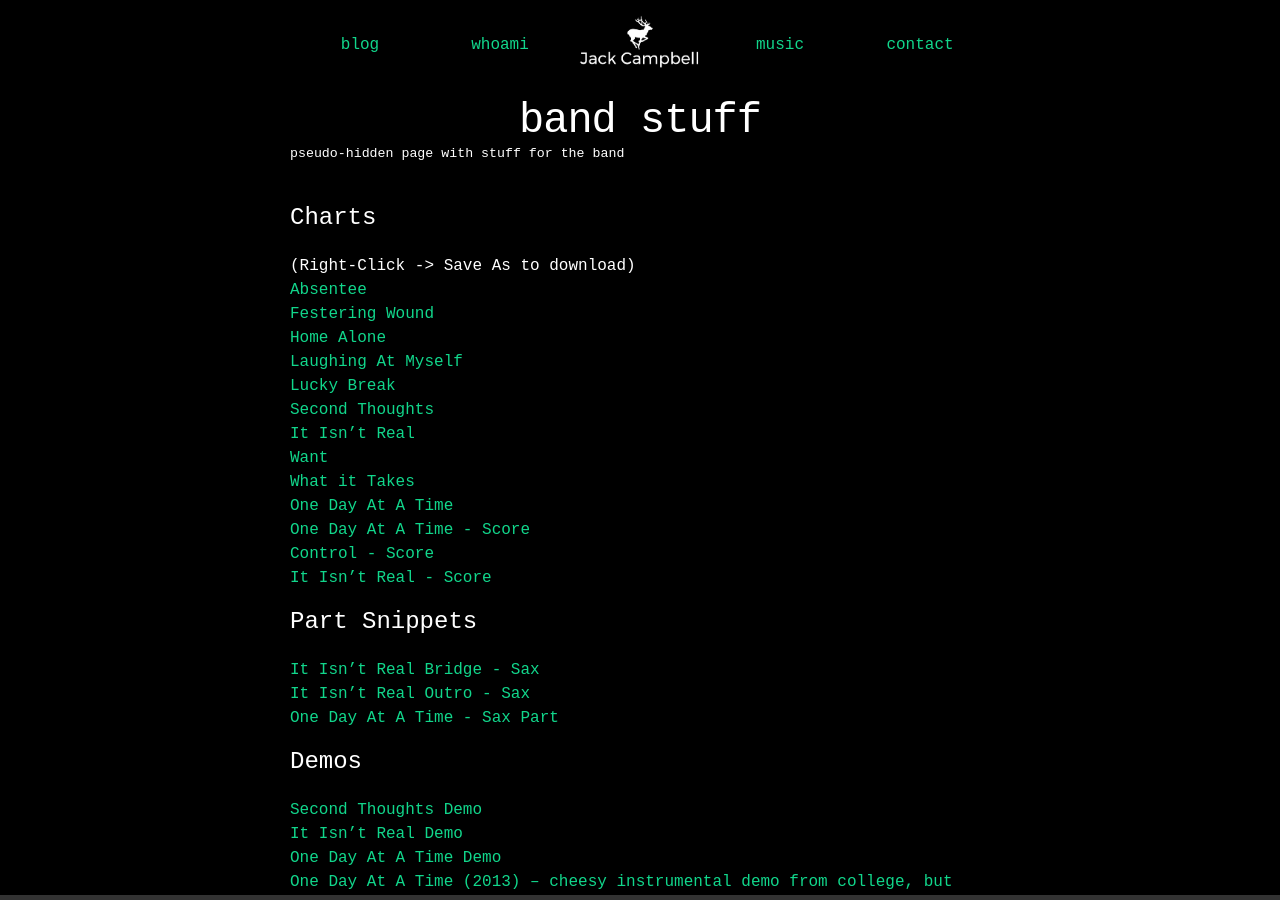
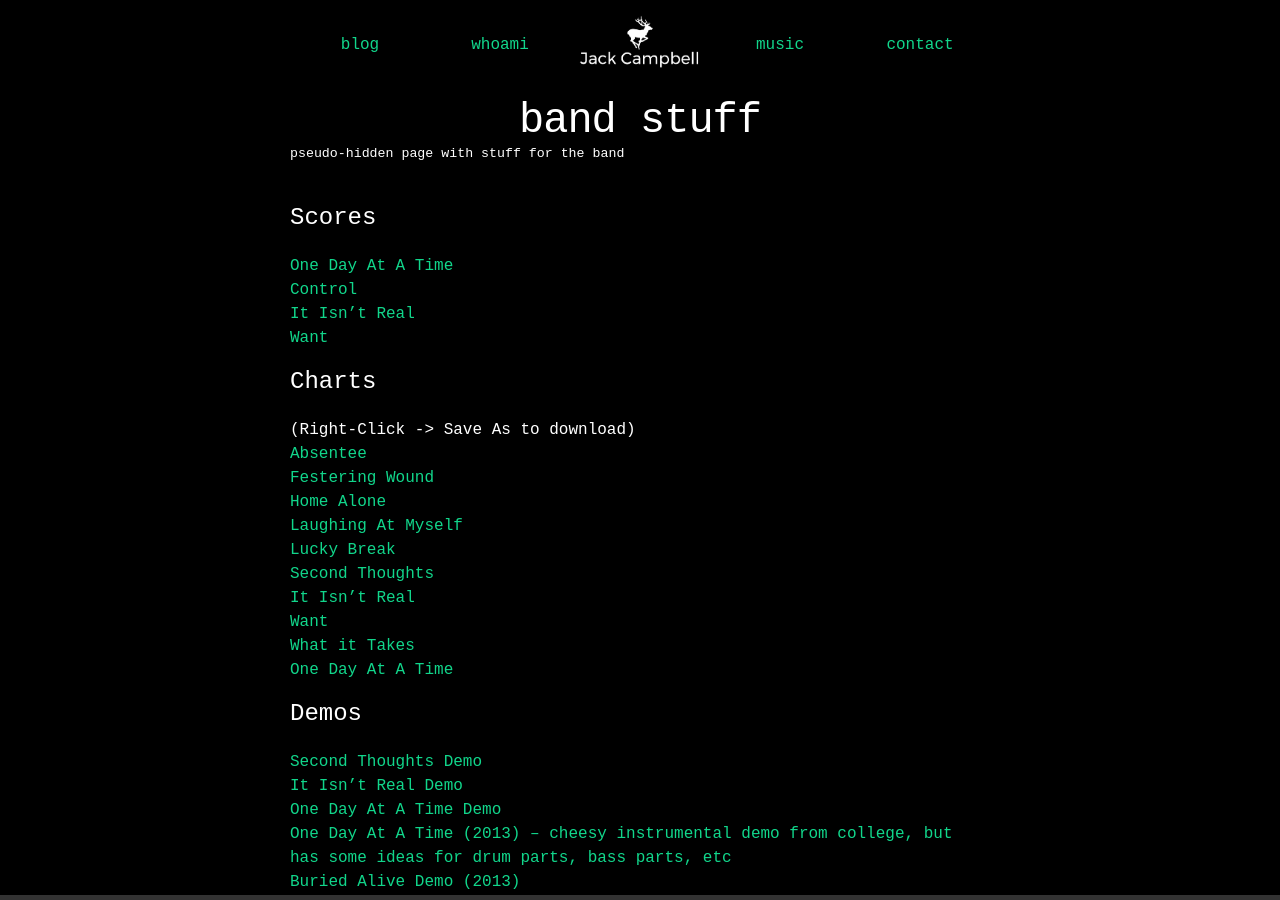
Before and after one commit to jcampbellcodes/jcampbellcodes.github.io, a Jekyll site: the page built from band_stuff.md, in a window 1280 px wide and 900 px high. Built offline with Jekyll 4.4.1, drawn with Linux system fonts in a browser that asks for light colours; nearby versions of some CDN libraries.

Commit message:
Update with new score

```diff
--- a/band_stuff.md
+++ b/band_stuff.md
@@ -4,6 +4,18 @@
 description: pseudo-hidden page with stuff for the band
 permalink: /band_stuff/
 ---
+# Scores
+
+<br>
+<a href="charts/onedayatatime_score.pdf">One Day At A Time</a>
+<br>
+<a href="charts/control_score.pdf">Control</a>
+<br>
+<a href="charts/itisntreal_score.pdf">It Isn't Real</a>
+<br>
+<a href="charts/want_score.pdf">Want</a>
+<br>
+
 # Charts
 
 <br>
@@ -28,23 +40,6 @@
 <a href="charts/what_it_takes.pdf">What it Takes</a>
 <br>
 <a href="charts/one-day-at-a-time-chart.pdf">One Day At A Time</a>
-<br>
-<a href="charts/onedayatatime_score.pdf">One Day At A Time - Score</a>
-<br>
-<a href="charts/control_score.pdf">Control - Score</a>
-<br>
-<a href="charts/itisntreal_score.pdf">It Isn't Real - Score</a>
-<br>
-
-
-# Part Snippets
-
-<br>
-<a href="charts/itisntrealbridge-transposed.pdf">It Isn't Real Bridge - Sax</a>
-<br>
-<a href="charts/itisntrealmelody-transposed.pdf">It Isn't Real Outro - Sax</a>
-<br>
-<a href="charts/one-day-at-a-time-transposed.pdf">One Day At A Time - Sax Part</a>
 
 # Demos
 
```
Also changed, not shown: 1 other file.
